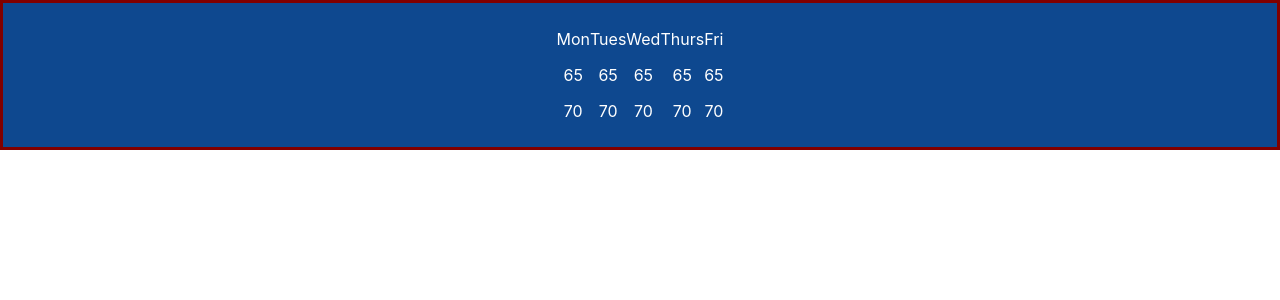
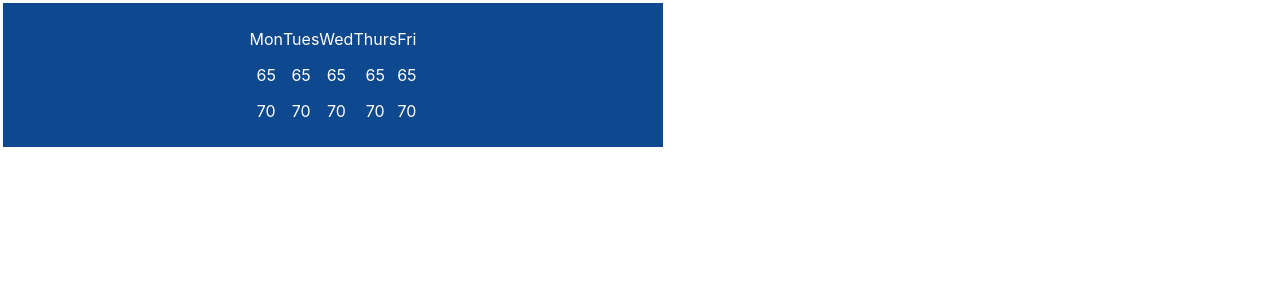
Before and after one commit to devrlora/weatherapp, a React (Create React App) app in the folder weatherapp/: page / in a window 1280 px wide. Shown: the top 300 px of the page. Built offline with nearby package versions, Linux system fonts and the light colour scheme.

Commit message:
removed border color

```diff
--- a/weatherapp/src/App.css
+++ b/weatherapp/src/App.css
@@ -7,7 +7,7 @@
   background-color: #0E488F;
   color: white;
   border: solid;
-  border-color: maroon;
+  width:50%;
 }
 
 .Parent-App{
```
